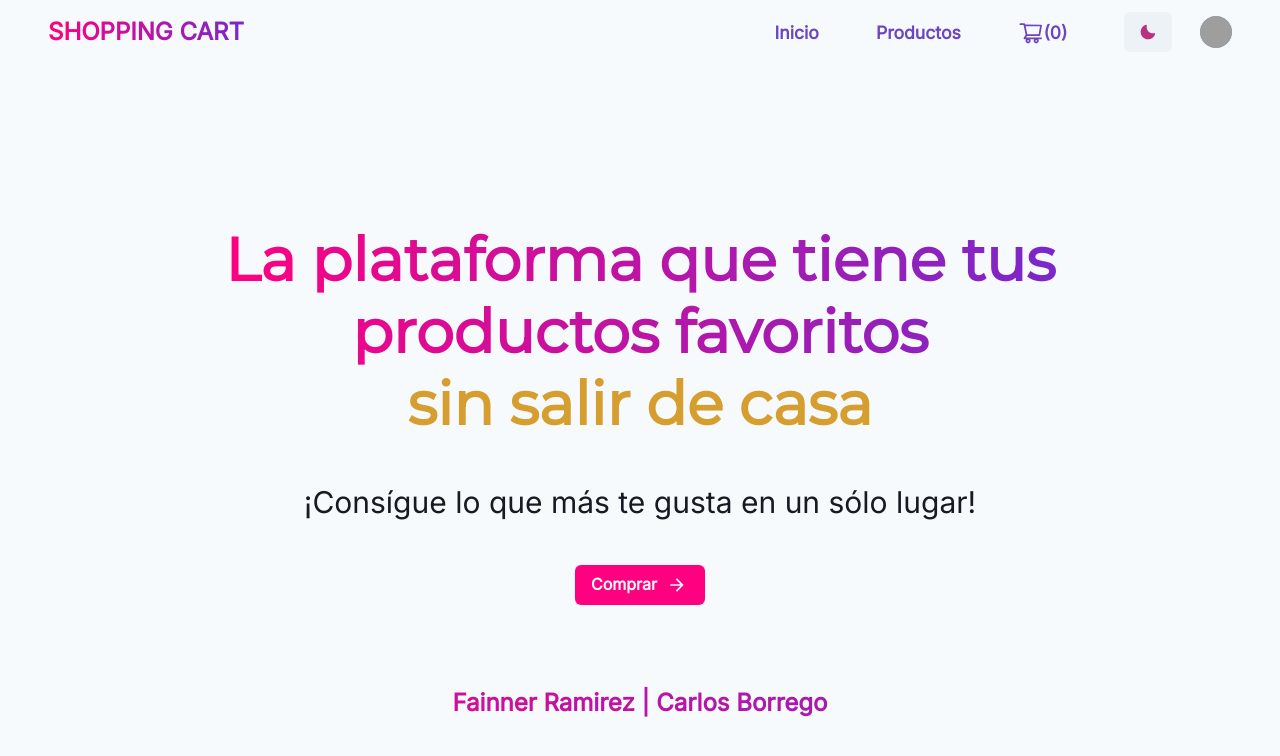
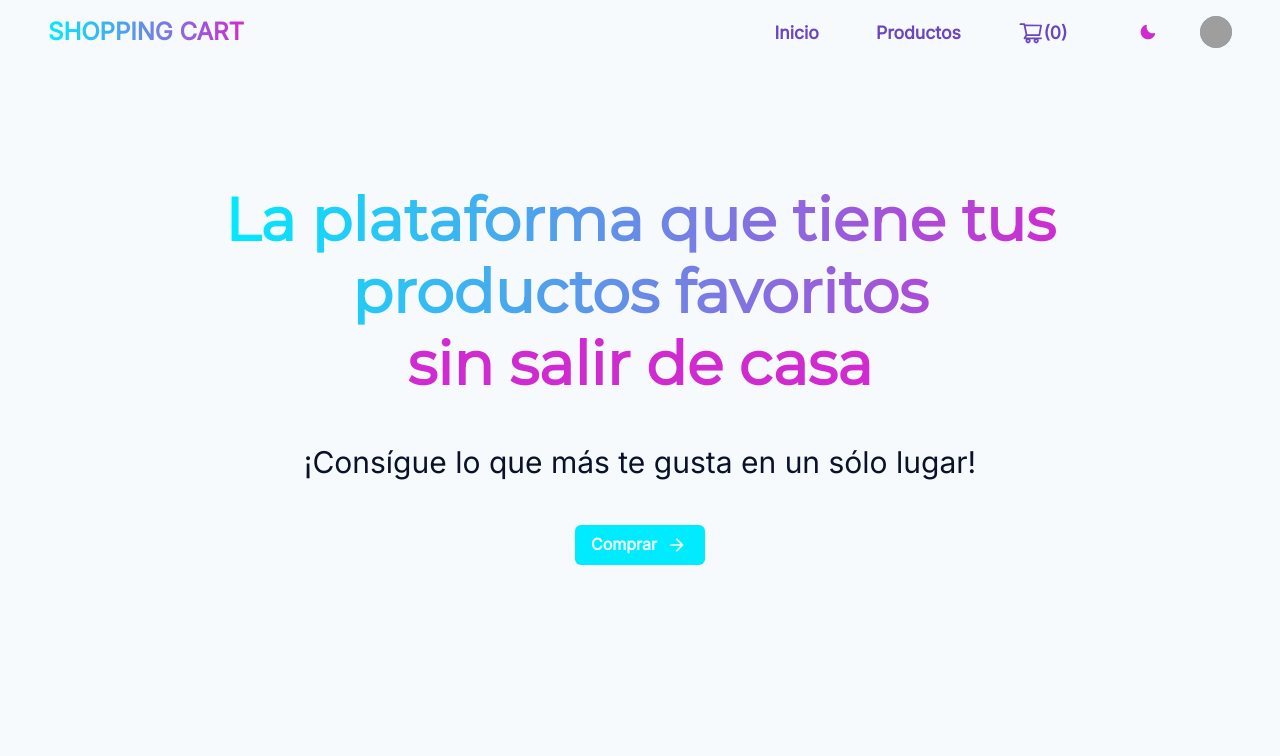
Before and after one commit to fainnerramirez/ShoppingCart, a React (Create React App) app: page / in a window 1280 px wide. Shown: the top 756 px of the page. Built offline with nearby package versions, Linux system fonts and the light colour scheme; grey boxes are pictures that could not be loaded.

Commit message:
add new styles page

```diff
--- a/src/App.tsx
+++ b/src/App.tsx
@@ -7,12 +7,12 @@ import NotFound404 from "./components/NotFoundComponent";
 import { Container, useColorModeValue } from "@chakra-ui/react";
 //React router dom
 import { BrowserRouter as Router, Route, Switch} from 'react-router-dom';
-import { ROUTE } from "./Route";
-
+import { ROUTE } from "./const/Route";
+import * as COLOR from "./const/Colors";
 
 const App: React.FC = () => {
 
-  const bg = useColorModeValue('gray.50', 'gray.900');
+  const bg = useColorModeValue('gray.50', COLOR.dark);
 
   return (
     <Router>
--- a/src/components/FooterComponent.tsx
+++ b/src/components/FooterComponent.tsx
@@ -1,5 +1,5 @@
 import { Text } from "@chakra-ui/react";
-import { propsFooter } from "../Types";
+import { propsFooter } from "../const/Types";
 
 const Footer: React.FC<propsFooter> = ({ footer }: propsFooter) => {
     return (
@@ -9,7 +9,7 @@ const Footer: React.FC<propsFooter> = ({ footer }: propsFooter) => {
             fontSize="2xl"
             fontWeight="extrabold"
             textAlign="center"
-            mt={20}
+            mt={10}
         >
         { footer }
     </Text>
--- a/src/components/HomeComponent.tsx
+++ b/src/components/HomeComponent.tsx
@@ -2,35 +2,36 @@
 import { Container, Text, Box, Heading, Button, Flex, useColorModeValue } from "@chakra-ui/react"
 import { ArrowForwardIcon } from '@chakra-ui/icons'
 //Types
-import { propsHome } from "../Types";
+import { propsHome } from "../const/Types";
 //react-router-dom
 import { Link } from "react-router-dom";
 
+import * as COLOR from "../const/Colors";
+
 const Home: React.FC<propsHome> =  ({ title, subtitle, description }: propsHome) => {
 
-    const color = useColorModeValue('gray.900', 'gray.50');
+    const color = useColorModeValue(COLOR.dark, 'gray.50');
+    const bgButton = useColorModeValue(COLOR.secondary, COLOR.primary);
 
     return(
         <Container maxW="70%" textAlign="center">
-            <Flex mt={20} justifyContent="center" alignItems="center" flexDir="column">
+            <Flex mt={10} justifyContent="center" alignItems="center" flexDir="column">
                 <Box maxW="full">
                     <Heading as="h1" mt={20} fontSize="6xl">
                         <Text
-                            bgGradient="linear(to-l, #7928CA, #FF0080)"
+                            bgGradient={ COLOR.bgGradientText }
                             bgClip="text"
-                            fontSize="6xl"
-                            fontWeight="extrabold"
                             >
                             {title}
                         </Text>
-                        <Text color="yellow.500">{ subtitle }</Text>
+                        <Text color={ COLOR.primary }>{ subtitle }</Text>
                     </Heading>
                     <Text mt={10} fontSize="3xl" textAlign="center" color={color}>{ description }</Text>
                 </Box>
 
                 <Box mt={10}>
                     <Link to="products">
-                        <Button as="a" variant="btn-primary" cursor="pointer" _hover={{color: "#FF0080", backgroundColor:"gray.50", outline: "2px solid #FF0080"}}>
+                        <Button as="a" bg={ bgButton } color="gray.50" cursor="pointer" >
                             Comprar
                             <ArrowForwardIcon ml={2} w={6} h={5} />
                         </Button>
--- a/src/components/LayoutComponent.tsx
+++ b/src/components/LayoutComponent.tsx
@@ -6,7 +6,7 @@ const Layout: React.FC = ({ children }) => {
     <>
       <Navbar brand="SHOPPING CART"/>
       {children}
-      <Footer footer="Fainner Ramirez | Carlos Borrego" />
+      {/*<Footer footer="Fainner Ramirez | Carlos Borrego" />*/}
     </>
   );
 };
--- a/src/components/NavbarComponent.tsx
+++ b/src/components/NavbarComponent.tsx
@@ -22,12 +22,13 @@ import { AiOutlineShoppingCart } from "react-icons/ai";
 
 import { Link } from "react-router-dom";
 
-import { propsNavbar } from "../Types";
+import { propsNavbar } from "../const/Types";
+import * as COLOR from '../const/Colors';
 
 const Navbar: React.FC<propsNavbar> = ({ brand }: propsNavbar) => {
   const { colorMode, toggleColorMode } = useColorMode();
   const { isOpen, onOpen, onClose } = useDisclosure();
-  const bg = useColorModeValue('gray.50', 'gray.900')
+  const bg = useColorModeValue('gray.50', COLOR.dark)
   const color = useColorModeValue('pink.600', 'pink.400');
   const colorText = useColorModeValue('purple.600', 'gray.50');
 
@@ -36,14 +37,16 @@ const Navbar: React.FC<propsNavbar> = ({ brand }: propsNavbar) => {
       <Box bg={bg} px={4}>
         <Flex h={16} alignItems={'center'} justifyContent={'space-between'}>
           <Flex>
+            <Link to="/">
               <Text
-                bgGradient="linear(to-l, #7928CA, #FF0080)"
+                  bgGradient={ COLOR.bgGradientText }
                   bgClip="text"
                   fontSize="2xl"
                   fontWeight="extrabold"
               >
                   { brand }
             </Text>
+            </Link>
           </Flex>
 
           <Flex alignItems={'center'}>
@@ -62,8 +65,8 @@ const Navbar: React.FC<propsNavbar> = ({ brand }: propsNavbar) => {
                 </Flex>
               </Flex>
 
-              <Button onClick={toggleColorMode}>
-                {colorMode === 'light' ? <MoonIcon color={color}/> : <SunIcon color={color}/>}
+              <Button onClick={toggleColorMode} bg={ bg } _focus={{color: "#fffff"}}>
+                {colorMode === 'light' ? <MoonIcon color={COLOR.primary} /> : <SunIcon color={COLOR.secondary} />}
               </Button>
 
               <Menu>
--- /dev/null
+++ b/src/components/ProductItem.tsx
@@ -0,0 +1,9 @@
+
+
+const ProductItem: React.FC = () => {
+    return(
+        <h1>Producto Item</h1>
+    )
+}
+
+export default ProductItem;
--- a/src/components/ProductsComponent.tsx
+++ b/src/components/ProductsComponent.tsx
@@ -1,10 +1,29 @@
-import { Text } from "@chakra-ui/react";
+import { Text, Container } from "@chakra-ui/react";
+import ProductItem from "./ProductItem";
 
 const Products: React.FC = () => {
+
+    const product = [
+        {id: 1, productName: "product 1", description: "description example"},
+        {id: 2, productName: "product 1", description: "description example"},
+        {id: 3, productName: "product 1", description: "description example"},
+        {id: 4, productName: "product 1", description: "description example"},
+        {id: 5, productName: "product 1", description: "description example"},
+        {id: 6, productName: "product 1", description: "description example"},
+        {id: 7, productName: "product 1", description: "description example"},
+        {id: 8, productName: "product 1", description: "description example"},
+        {id: 9, productName: "product 1", description: "description example"},
+        {id: 10, productName: "product 1", description: "description example"}
+    ]
+
     return(
-        <Text>
-            Products
-        </Text>
+        <Container maxW="container.xl">
+            {
+                product.map( product => {
+                    return <ProductItem key={ product.id } />
+                })
+            }
+        </Container>
     )
 }
 
--- /dev/null
+++ b/src/const/Colors.tsx
@@ -0,0 +1,7 @@
+
+export const primary = "#CF2BD0";
+export const secondary = "#00EBFE";
+export const info = "#01BAD9";
+export const dark = "#0a1229";
+export const bgLight = "";
+export const bgGradientText = "linear(to-l, #CF2BD0, #00EBFE)";
--- a/src/styles/Theme.tsx
+++ b/src/const/Theme.tsx
@@ -24,10 +24,13 @@ export const theme = extendTheme(
           },
         },
         // 3. We can add a new visual variant
-        variants: {
-          "btn-primary": {
-            bg: "#FF0080",
-          },
+        variants: {},
+      },
+
+      Headding: {
+        // 1. We can update the base styles
+        baseStyle: {
+          fontWeight: "bolder", // Normally, it is "semibold"
         },
       },
     },
@@ -39,9 +42,6 @@ export const theme = extendTheme(
           color: "gray.900"
         }
       },
-      colors: {
-        primary: "#FF0080"
-      },
     },
 
     fonts: {
--- a/src/index.tsx
+++ b/src/index.tsx
@@ -2,7 +2,7 @@ import React from 'react';
 import ReactDOM from 'react-dom';
 import App from './App';
 import { ChakraProvider, ColorModeScript } from "@chakra-ui/react";
-import { theme } from "./styles/Theme";
+import { theme } from "./const/Theme";
 
 ReactDOM.render(
   <React.StrictMode>
```
Also changed, not shown: src/const/Route.tsx (renamed from src/Route.tsx), src/const/Types.tsx (renamed from src/Types.tsx). Lines whose indentation alone changed are shown as unchanged.
